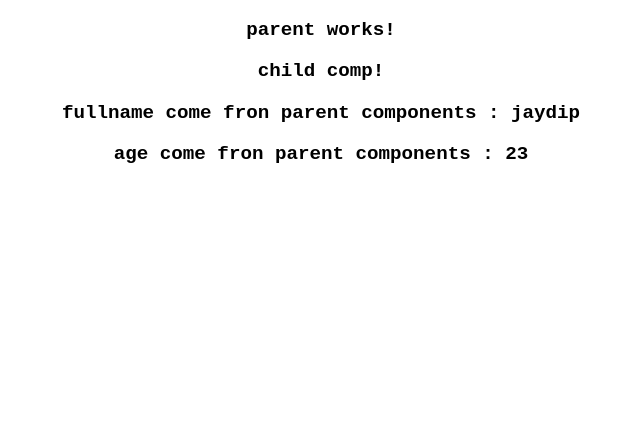
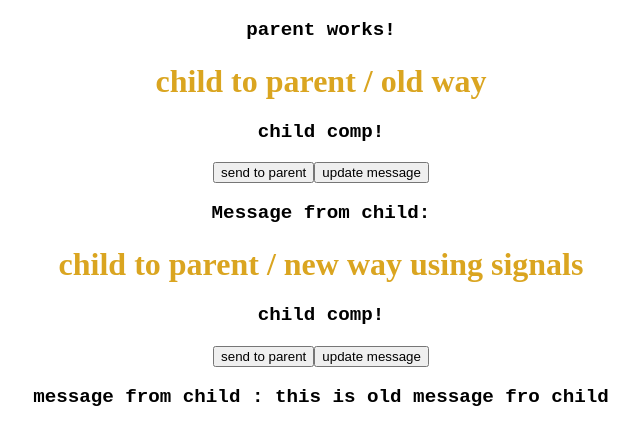
Before and after one commit to JaydipJadhav25/Angular, an Angular app: page / in a window 1280 px wide. Shown: the top 444 px of the page, without its empty margins (319-959 px from the left). Built offline with nearby package versions, Linux system fonts and the light colour scheme.

Commit message:
feat: child to parent using old and new way

```diff
--- a/src/app/child/child.html
+++ b/src/app/child/child.html
@@ -1,4 +1,7 @@
 <p>child comp!</p>
 
-<p>fullname come fron parent components : {{ name() }}</p>
-<p>age come fron parent components : {{ age() }}</p>
+<button (click)="sendtoParent()">send to parent</button>
+
+
+
+<button (click)="updateMessage()">update message</button>
--- a/src/app/child/child.ts
+++ b/src/app/child/child.ts
@@ -1,4 +1,4 @@
-import { Component, input } from '@angular/core';
+import { Component, input  , Output , EventEmitter, signal} from '@angular/core';
 
 @Component({
   selector: 'app-child',
@@ -7,6 +7,21 @@ import { Component, input } from '@angular/core';
   styleUrl: './child.css',
 })
 export class Child {
-  name = input<string>();
-  age = input<number>();
+ @Output() notify = new EventEmitter<string>();
+
+
+ sendtoParent(){
+  this.notify.emit("hello from child compoents : this is old way")
+ }
+
+//  using signals
+
+ message = signal("this is old message fro child")
+
+ updateMessage(){
+  this.message.set("this is new message from child compoenets");
+ }
+
+
+
 }
--- a/src/app/parent/parent.html
+++ b/src/app/parent/parent.html
@@ -1,3 +1,17 @@
 <p>parent works!</p>
 
-<app-child [name]='fullname' [age] ="age"></app-child>
+<h1>child to parent / old way</h1>
+
+
+<app-child (notify)="onMessages($event)"></app-child>
+
+
+<p>Message from child: {{message}}</p>
+
+
+<h1>child to parent / new way using signals</h1>
+
+
+<app-child #child></app-child>
+
+<p>message from child : {{child.message()}}</p>
--- a/src/app/parent/parent.ts
+++ b/src/app/parent/parent.ts
@@ -8,6 +8,9 @@ import { Child } from '../child/child';
   styleUrl: './parent.css',
 })
 export class Parent {
-   fullname = "jaydip";
-   age = 23;
+  message = "";
+
+  onMessages(msg : string){
+    this.message = msg;
+  }
 }
--- a/src/styles.css
+++ b/src/styles.css
@@ -10,6 +10,10 @@ p{
     font-weight: 700;
 }
 
+
+h1{
+    color: goldenrod;
+}
 h2{
     color: orangered;
 }
```
